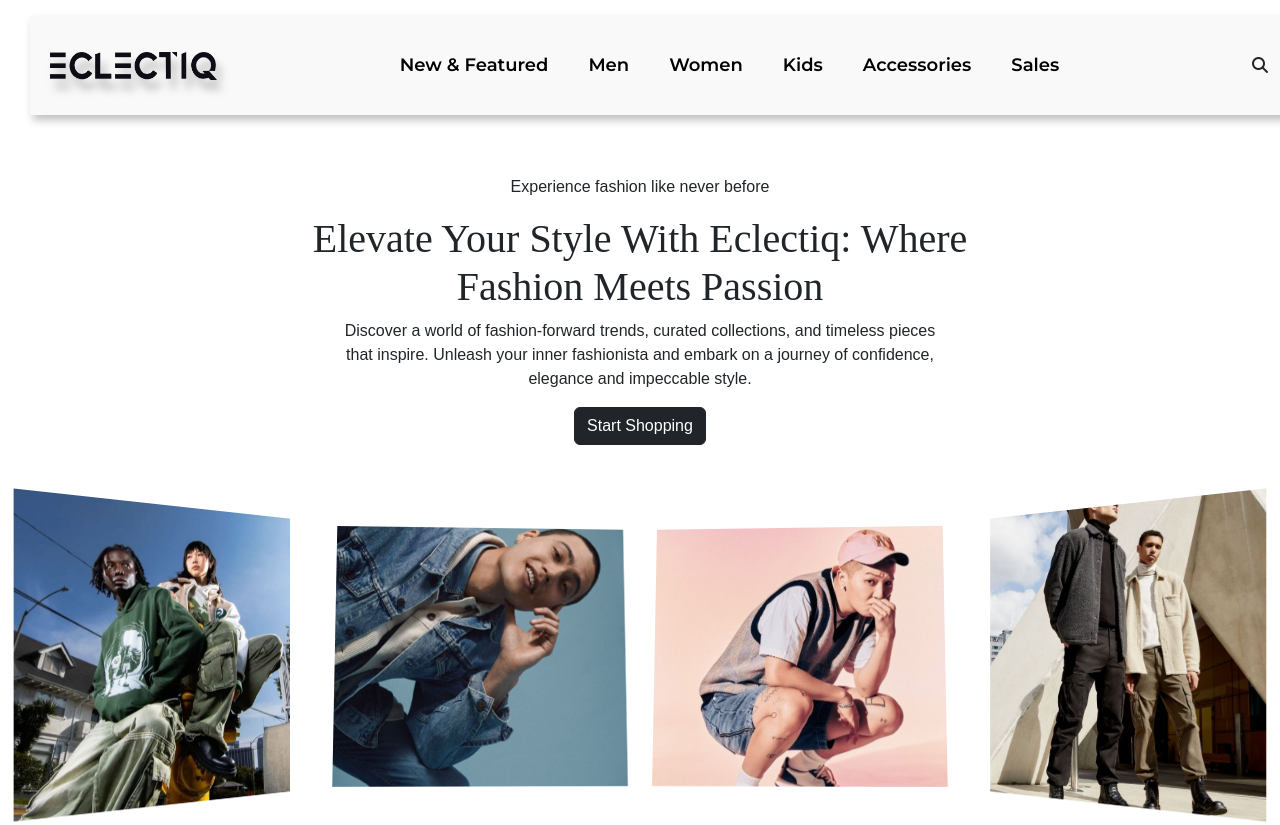
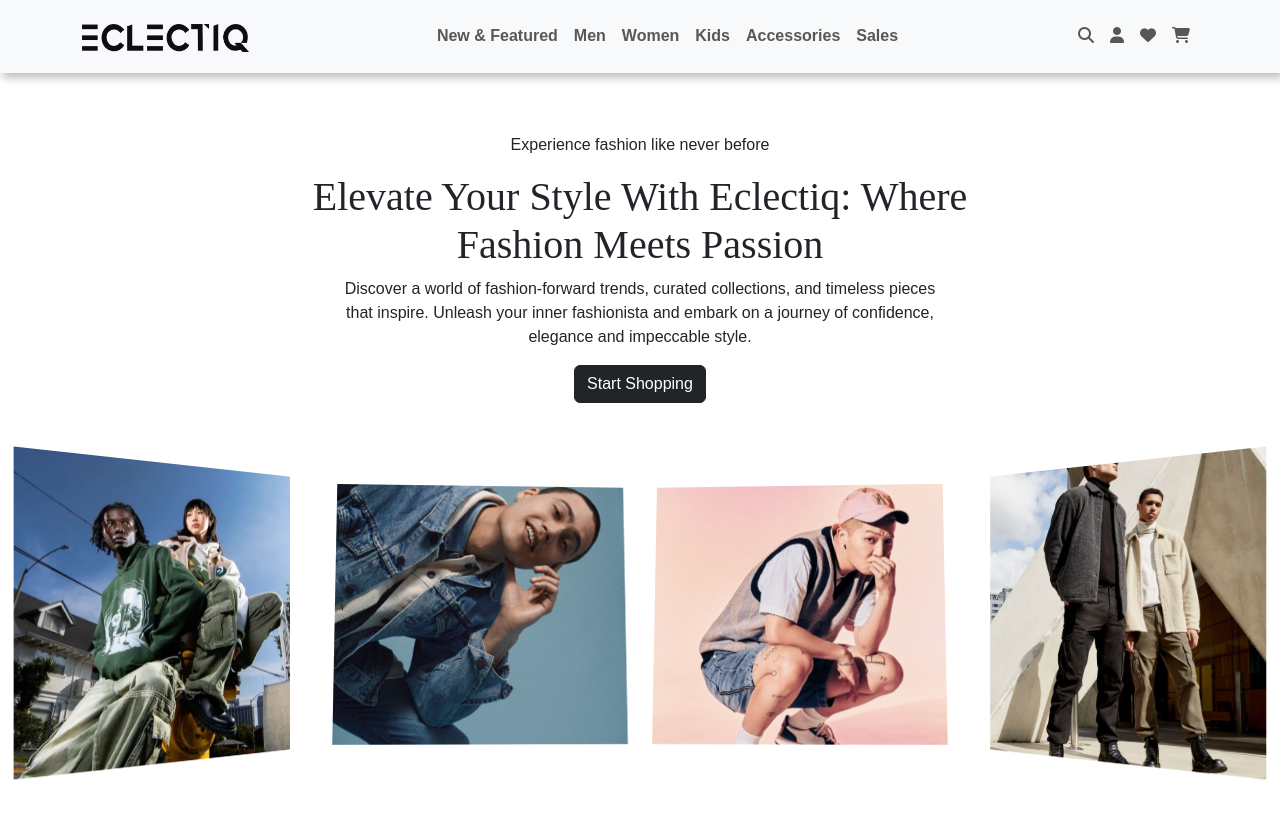
Before and after one commit to nizamudheenvk/figma-design, a plain HTML site: page index.html in a window 1280 px wide. Shown: the top 825 px of the page. Drawn offline with nearby package versions, Linux system fonts and the light colour scheme.

Commit message:
eigth comit

```diff
--- a/index.html
+++ b/index.html
@@ -70,29 +70,33 @@
 <body>
     <div style="height: 100vh; width: 100%; background-color: #FFFFFF;">
         <!-- Navbar -->
-        <nav class="navbar mt-3" style="width: 1401px; height: 99px; background-color: #F9F9F9; display: flex; align-items: center; justify-content: center; margin-left: 30px;">
-            <img class="heading" style="margin-left: 20px; margin-right: auto;" width="167px" height="28px" src="heading-removebg-preview.png" alt="">
-
-            <div style="flex: 1; text-align: center;">
-                <ul style="display: inline-flex; justify-content: center; list-style: none; gap: 20px; margin: 0; padding: 0; font-weight: 600;">
-                    <li class="list2">New & Featured</li>
-                    <li class="list2">Men</li>
-                    <li class="list2">Women</li>
-                    <li class="list2">Kids</li>
-                    <li class="list2">Accessories</li>
-                    <li class="list2">Sales</li>
-                </ul>
-            </div>
-
-            <div>
-                <ul style="display: flex; gap: 15px; list-style: none; margin: 0; padding: 0;">
-                    <li class="lsit1 text-dark"><i class="fa-solid fa-search"></i></li>
-                    <li class="lsit1 text-dark"><i class="fa-solid fa-user"></i></li>
-                    <li class="lsit1 text-dark"><i class="fa-solid fa-heart"></i></li>
-                    <li class="lsit1 text-dark"><i class="fa-solid fa-cart-shopping"></i></li>
-                </ul>
+        <nav class="navbar navbar-expand-lg navbar-light bg-light py-3">
+            <div class="container">
+                <a class="navbar-brand" href="#">
+                    <img src="heading-removebg-preview.png" width="167" height="28" alt="Logo">
+                </a>
+                <button class="navbar-toggler" type="button" data-bs-toggle="collapse" data-bs-target="#navbarNav" aria-controls="navbarNav" aria-expanded="false" aria-label="Toggle navigation">
+                    <span class="navbar-toggler-icon"></span>
+                </button>
+                <div class="collapse navbar-collapse" id="navbarNav">
+                    <ul class="navbar-nav mx-auto">
+                        <li class="nav-item"><a class="nav-link fw-bold" href="#">New & Featured</a></li>
+                        <li class="nav-item"><a class="nav-link fw-bold" href="#">Men</a></li>
+                        <li class="nav-item"><a class="nav-link fw-bold" href="#">Women</a></li>
+                        <li class="nav-item"><a class="nav-link fw-bold" href="#">Kids</a></li>
+                        <li class="nav-item"><a class="nav-link fw-bold" href="#">Accessories</a></li>
+                        <li class="nav-item"><a class="nav-link fw-bold" href="#">Sales</a></li>
+                    </ul>
+                    <ul class="navbar-nav">
+                        <li class="nav-item"><a class="nav-link" href="#"><i class="fa-solid fa-search"></i></a></li>
+                        <li class="nav-item"><a class="nav-link" href="#"><i class="fa-solid fa-user"></i></a></li>
+                        <li class="nav-item"><a class="nav-link" href="#"><i class="fa-solid fa-heart"></i></a></li>
+                        <li class="nav-item"><a class="nav-link" href="#"><i class="fa-solid fa-cart-shopping"></i></a></li>
+                    </ul>
+                </div>
             </div>
         </nav>
+
 
 
         <!-- Hero Section -->
```
Also changed, not shown: img11.jpeg (added).
